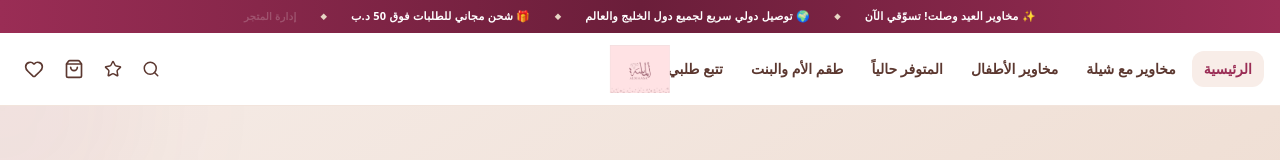
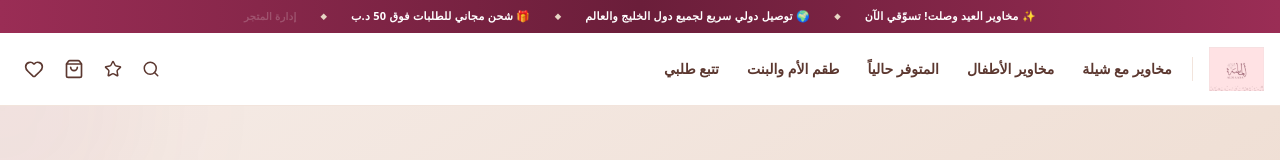
Before and after one commit to almaasabh-netizen/almaasa-store, a React (Vite) app: page / in a window 1280 px wide. Shown: the top 160 px of the page. Built offline with nearby package versions, Linux system fonts and the light colour scheme.

Commit message:
Move logo to start of header beside nav, remove الرئيسية text
https://claude.ai/code/session_01WyDreTaWQgFCV6MKN4W289

```diff
--- a/src/components/Storefront.tsx
+++ b/src/components/Storefront.tsx
@@ -315,17 +315,13 @@ export default function Storefront({ onNavigateToAdmin, activeTab, setActiveTab
         <div className="max-w-7xl mx-auto px-4">
           <div className="flex items-center justify-between h-[4.5rem]">
 
-            {/* Mobile: hamburger */}
-            <button className="md:hidden p-2 text-[#9A2D55] hover:bg-[#F8EDE8] rounded-xl transition-colors" onClick={() => setMobileMenuOpen(!mobileMenuOpen)}>
-              <Menu className="w-5 h-5" />
-            </button>
-
-            {/* Desktop nav - right */}
-            <nav className="hidden md:flex items-center gap-1 text-sm font-semibold text-[#5C3830]">
-              <button onClick={() => { setActiveTab('shop'); setSelectedCategory('all'); }}
-                className={`px-3 py-2 rounded-xl hover:bg-[#F8EDE8] hover:text-[#9A2D55] transition-all ${activeTab === 'shop' && selectedCategory === 'all' ? 'text-[#9A2D55] bg-[#F8EDE8]' : ''}`}>
-                الرئيسية
-              </button>
+            {/* Desktop: Logo first + Nav (RTL = right side) */}
+            <div className="hidden md:flex items-center gap-1">
+              <button onClick={() => { setActiveTab('shop'); setSelectedCategory('all'); }} className="flex items-center ml-2">
+                <img src="/logo.jpg" alt="ألماسة" className="h-11 w-auto object-contain" />
+              </button>
+              <div className="w-px h-6 bg-[#F2E4DC] mx-1" />
+              <nav className="flex items-center gap-1 text-sm font-semibold text-[#5C3830]">
                 {categories.filter(c => c.id !== 'all').slice(0, 4).map(cat => (
                   <button key={cat.id} onClick={() => { setActiveTab('shop'); setSelectedCategory(cat.id); }}
                     className={`px-3 py-2 rounded-xl hover:bg-[#F8EDE8] hover:text-[#9A2D55] transition-all ${selectedCategory === cat.id && activeTab === 'shop' ? 'text-[#9A2D55] bg-[#F8EDE8]' : ''}`}>
@@ -337,11 +333,17 @@ export default function Storefront({ onNavigateToAdmin, activeTab, setActiveTab
                   تتبع طلبي
                 </button>
               </nav>
-
-            {/* Logo - center */}
-            <button onClick={() => { setActiveTab('shop'); setSelectedCategory('all'); }} className="absolute left-1/2 -translate-x-1/2 flex items-center">
-              <img src="/logo.jpg" alt="ألماسة" className="h-12 w-auto object-contain" />
-            </button>
+            </div>
+
+            {/* Mobile: logo + hamburger */}
+            <div className="flex md:hidden items-center gap-2">
+              <button onClick={() => { setActiveTab('shop'); setSelectedCategory('all'); }}>
+                <img src="/logo.jpg" alt="ألماسة" className="h-10 w-auto object-contain" />
+              </button>
+              <button className="p-2 text-[#9A2D55] hover:bg-[#F8EDE8] rounded-xl transition-colors" onClick={() => setMobileMenuOpen(!mobileMenuOpen)}>
+                <Menu className="w-5 h-5" />
+              </button>
+            </div>
 
             {/* Actions - left */}
             <div className="flex items-center gap-0.5 md:gap-1">
```
Lines whose indentation alone changed are shown as unchanged.
